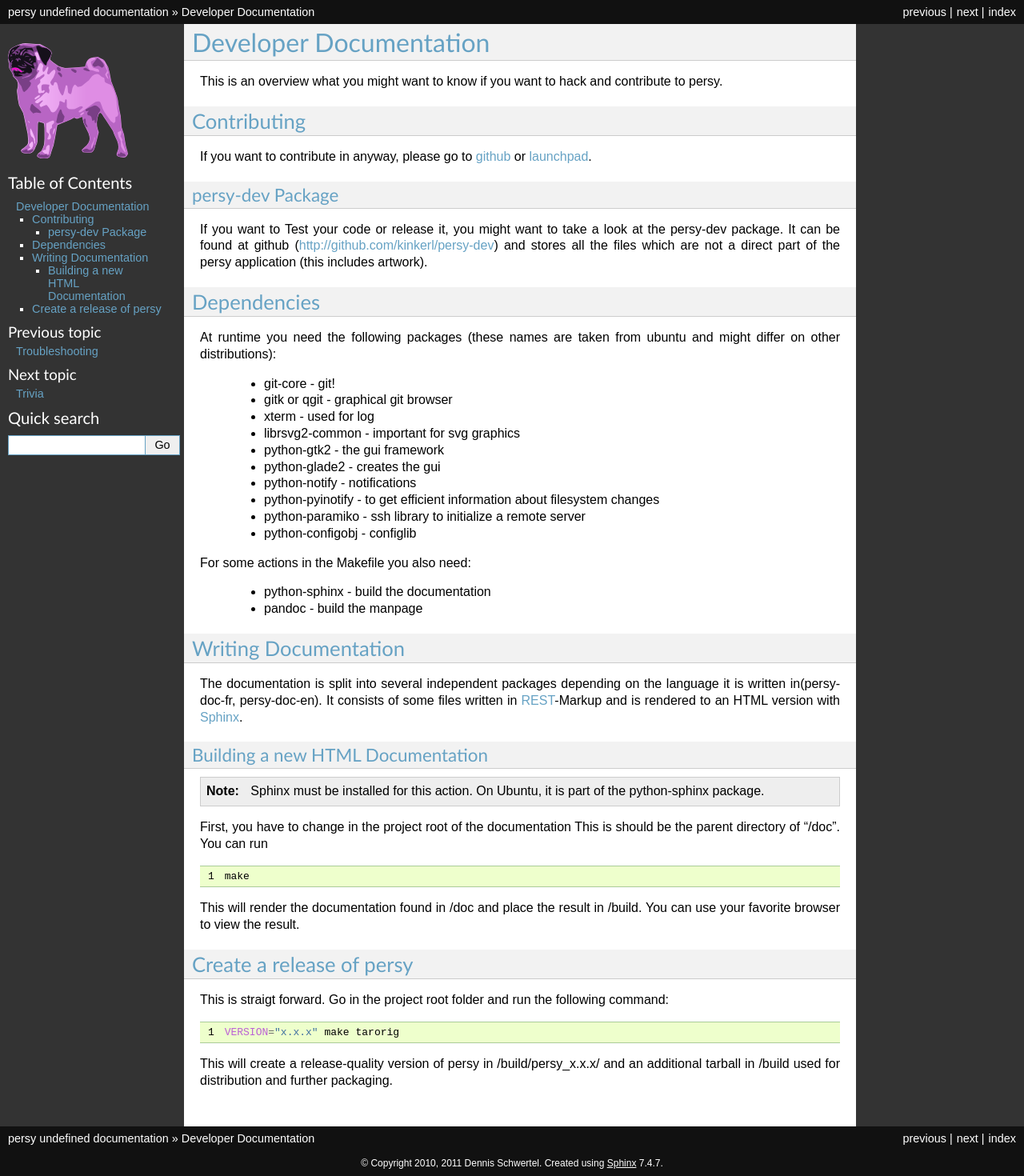
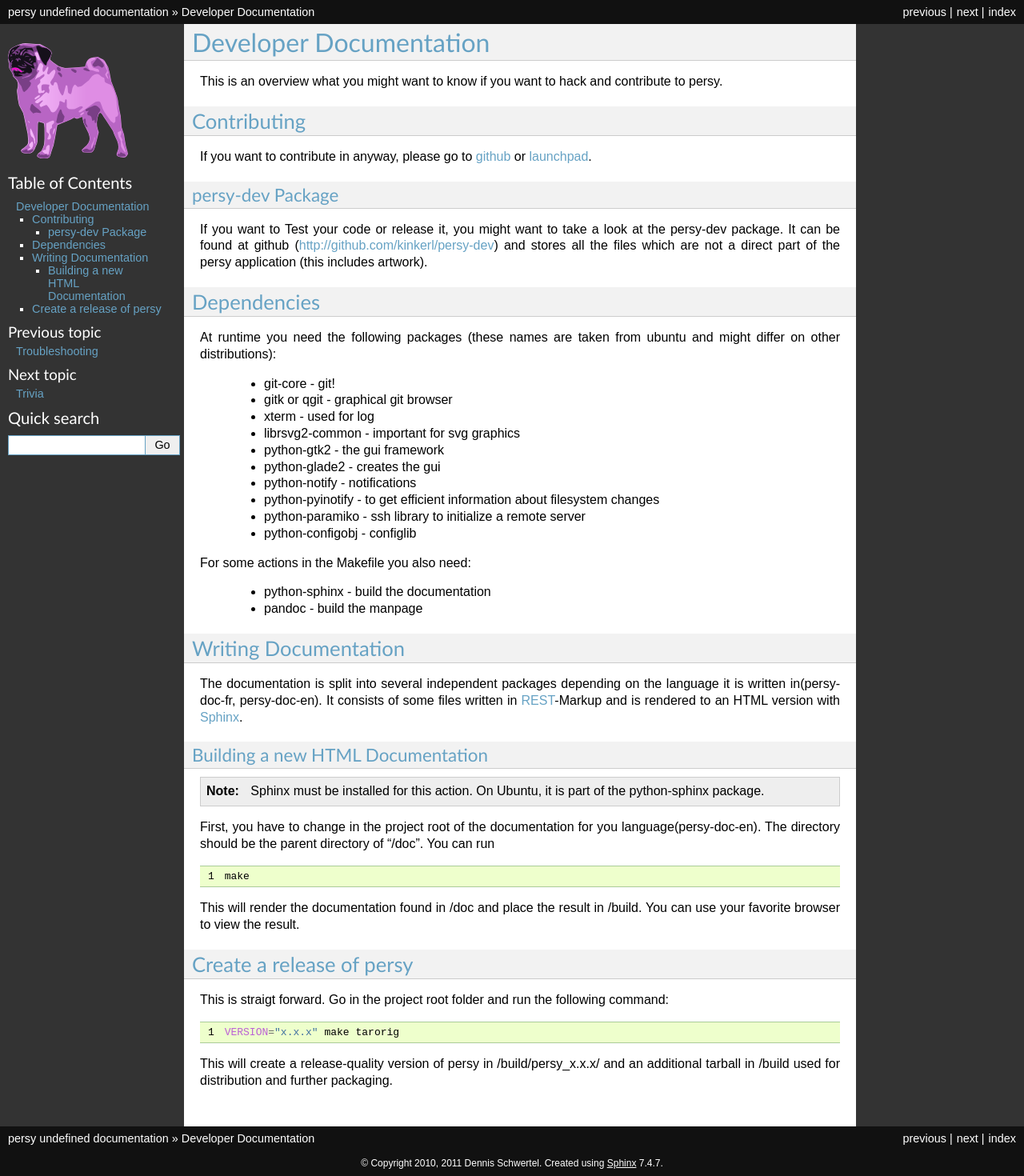
Before and after one commit to kinkerl/persy-doc-en, a Sphinx documentation site: the page built from doc/developer.rst, in a window 1280 px wide. Shown: the whole page at 80% size. Built offline with Sphinx 7.4.7, drawn with Linux system fonts in a browser that asks for light colours; pages that are not in the unit, such as notebooks, are missing from menus.

Commit message:
fixed typo

```diff
--- a/doc/developer.rst
+++ b/doc/developer.rst
@@ -52,7 +52,7 @@
 .. note::
    Sphinx must be installed for this action. On Ubuntu, it is part of the python-sphinx package.
 
-First, you have to change in the project root of the documentation This is should be the parent directory of "/doc".  You can run
+First, you have to change in the project root of the documentation for you language(persy-doc-en). The directory should be the parent directory of "/doc".  You can run
 
 .. code-block:: bash
   :linenos:
```
